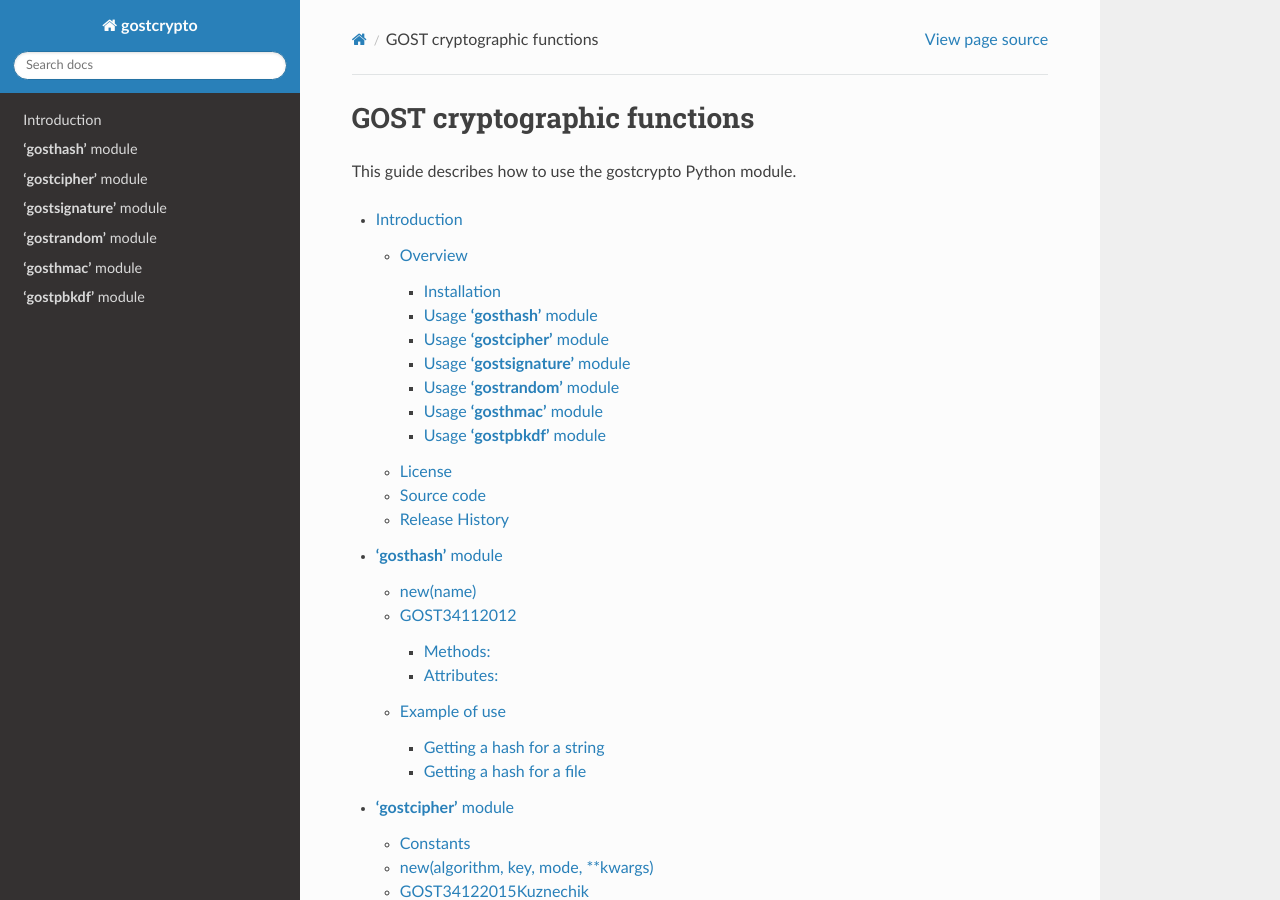
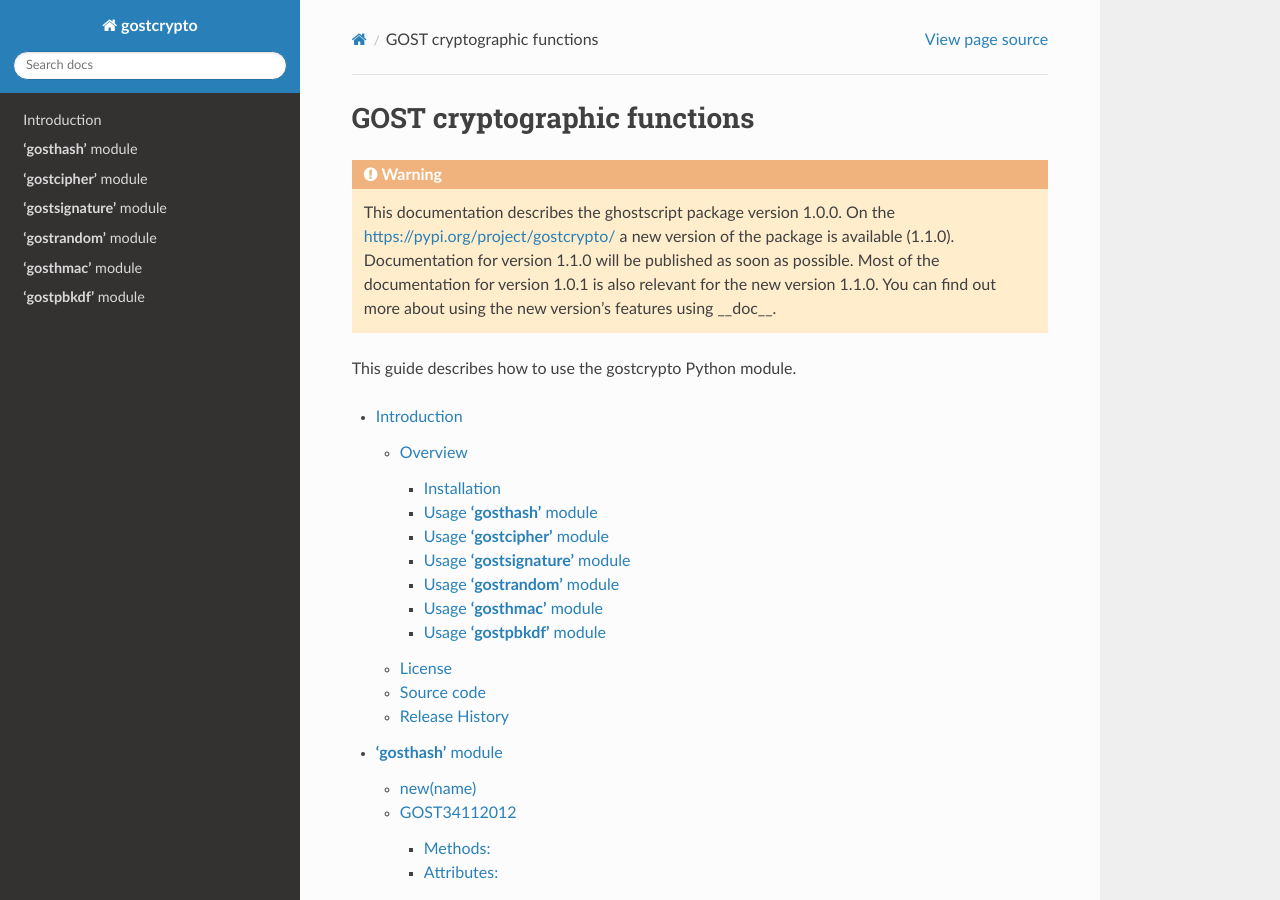
Before and after one commit to drobotun/gostcrypto, a Sphinx documentation site: the page built from docs/source/index.rst, in a window 1280 px wide and 900 px high. Built offline with Sphinx 7.4.7 and the Read the Docs theme 2.0.0, drawn with Linux system fonts in a browser that asks for light colours.

Commit message:
Update index.rst

```diff
--- a/docs/source/index.rst
+++ b/docs/source/index.rst
@@ -5,6 +5,8 @@
 
 GOST cryptographic functions
 ============================
+
+.. warning:: This documentation describes the ghostscript package version 1.0.0. On the https://pypi.org/project/gostcrypto/ a new version of the package is available (1.1.0). Documentation for version 1.1.0 will be published as soon as possible. Most of the documentation for version 1.0.1 is also relevant for the new version 1.1.0. You can find out more about using the new version's features using __doc__.
 
 This guide describes how to use the gostcrypto Python module.
 
```
